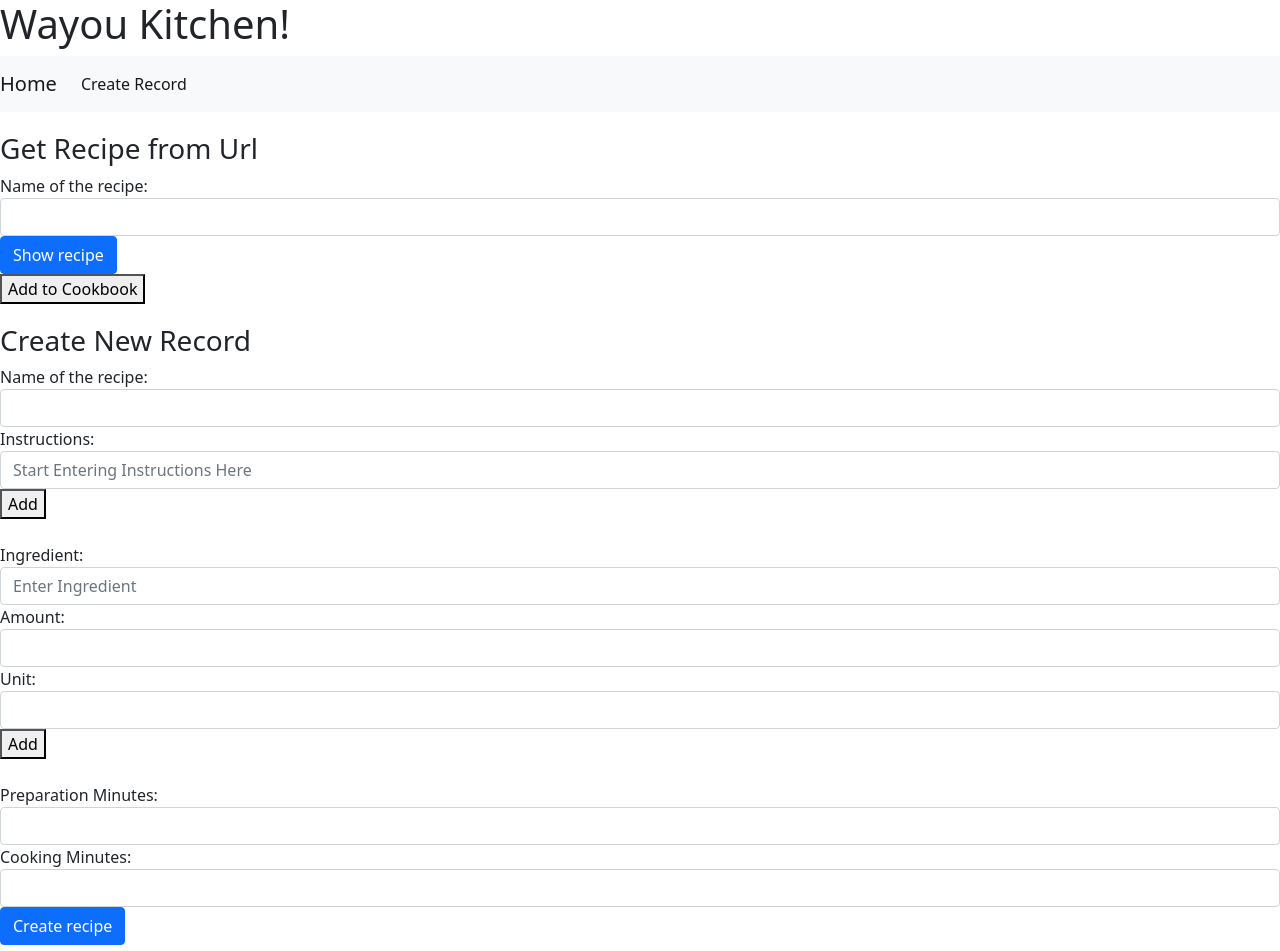
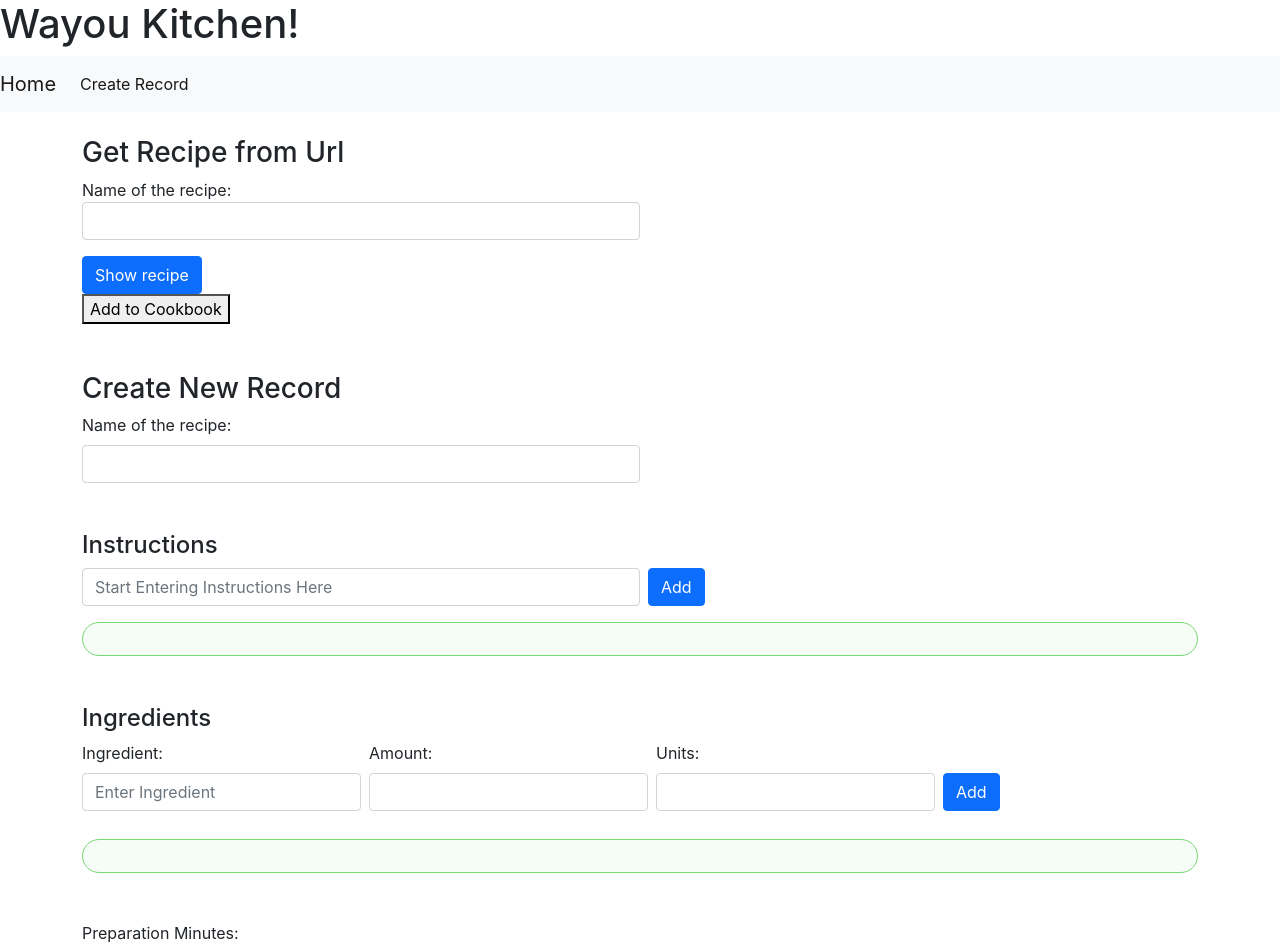
Before and after one commit to justjohnd/wayou-kitchen, a React (Create React App) app in the folder client/: page /create in a window 1280 px wide. Shown: the top 951 px of the page. Built offline with nearby package versions, Linux system fonts and the light colour scheme.

Commit message:
Style Create page, add components

```diff
--- a/client/src/components/create.js
+++ b/client/src/components/create.js
@@ -4,6 +4,7 @@ import { v4 as uuidv4 } from 'uuid';
 
 import IngredientsInputs from './ingredientsInputs';
 import InstructionsInputs from './instructionsInputs';
+import Input from './input';
 
 // This will require to npm install axios
 import axios from 'axios';
@@ -213,19 +214,17 @@ export default function Create() {
   // This following section will display the form that takes the input from the user.
   // render() {
   return (
-    <div style={{ marginTop: 20 }}>
+    <div className="my-5 container">
       <h3>Create New Record</h3>
       <form onSubmit={handleAddRecipe}>
-        <div className="form-group">
-          <label>Name of the recipe: </label>
-          <input
+        <Input
+          label="Name of the recipe:"
+          wrapperClassName="mb-5"
           name="title"
           type="text"
-            className="form-control"
           value={newRecipe.title}
           onChange={(e) => handleData(e)}
         />
-        </div>
         <InstructionsInputs
           data={data}
           dataArray={dataArray}
@@ -247,34 +246,25 @@ export default function Create() {
           deleteIngredientCallback={deleteIngredientCallback}
           insertIngredientCallback={insertIngredientCallback}
         />
-        <div className="form-group">
-          <label>Preparation Minutes: </label>
-          <input
+        <Input
+          label="Preparation Minutes:"
+          wrapperClassName="mb-3"
           name="preparationMinutes"
           type="text"
-            className="form-control"
           value={newRecipe.preparationMinutes}
           onChange={(e) => handleData(e)}
         />
-        </div>
-        <div className="form-group">
-          <label>Cooking Minutes: </label>
-          <input
+        <Input
+          label="Cooking Minutes: "
+          wrapperClassName="mb-5"
           name="cookingMinutes"
           type="text"
-            className="form-control"
           value={newRecipe.cookingMinutes}
           onChange={(e) => handleData(e)}
         />
-        </div>
-
-        <div className="form-group">
-          <input
-            type="submit"
-            value="Create recipe"
-            className="btn btn-primary"
-          />
-        </div>
+        <button type="submit" className="btn btn-primary">
+          Create Recipe
+        </button>
       </form>
     </div>
   );
--- a/client/src/components/dataField.js
+++ /dev/null
@@ -1,22 +0,0 @@
-import React from 'react';
-
-function DataField(props) {
-
-  return (
-    <div>
-      <div className="step-number">{props.index + 1}</div>
-      <input
-        onChange={(e) => props.editInstruction(props.index, e.target.value)}
-        value={props.dataArray[props.index]}
-      />
-      <button onClick={e => {
-        props.deleteInstruction(e, props.index);
-        }}>Delete</button>
-      <button onClick={e => props.insertInstruction(e, props.index)}>
-        Insert Step Above
-      </button>
-    </div>
-  );
-}
-
-export default DataField;
--- a/client/src/components/ingredientDataField.js
+++ b/client/src/components/ingredientDataField.js
@@ -44,16 +44,16 @@ function IngredientDataField(props) {
         value={props.editIngredient.unit}
       />
       <button
+        className="btn btn-secondary ms-2 mb-1"
         onClick={(e) => {
           props.deleteIngredient(e, props.index);
         }}
       >
         Delete
       </button>
-      <button onClick={(e) => props.insertIngredient(e, props.index)}>
-        Insert Step Above
+      <button className="btn btn-secondary ms-2 mb-1" onClick={handleEdit}>
+        {isVisible === true ? 'Edit' : 'Save'}
       </button>
-      <button onClick={handleEdit}>{isVisible === true ? "Edit" : "Save"}</button>
     </div>
   );
 }
--- a/client/src/components/ingredientInput.js
+++ b/client/src/components/ingredientInput.js
@@ -1,10 +1,18 @@
 import React from 'react';
+import Input from './input';
 
 export default function IngredientInput(props) {
 
   return (
-    <div>
-      {props.isVisible && (<div>{props.inputName}: {props.inputValue}</div>)}
+    <div className="d-inline-block me-2">
+      {props.isVisible &&
+        (<Input
+          disabled="disabled"
+          type="text"
+          fieldWidth="w-100"
+          label={props.inputName}
+          value={props.inputValue}
+        />)}
       {!props.isVisible && (
         <input
           className={props.className}
--- a/client/src/components/ingredientsInputs.js
+++ b/client/src/components/ingredientsInputs.js
@@ -1,5 +1,6 @@
 import React from 'react';
 import IngredientDataField from './ingredientDataField';
+import Input from './input';
 
 export default function IngredientsInputs(props) {
     function deleteIngredient(e, id) {
@@ -13,46 +14,46 @@ export default function IngredientsInputs(props) {
     }
 
   return (
-    <div className="form-group">
-      <div>
-        <label>Ingredient:</label>
-        <input
+    <div className="form-group mb-5">
+      <h4>Ingredients</h4>
+      <Input
+        label="Ingredient:"
+        wrapperClassName="d-inline-block"
+        fieldWidth="w-25"
         name="nameClean"
         type="text"
-          className="form-control"
         value={props.ingredient.nameClean}
         onChange={(e) => {
           props.handleIngredientCallback(e);
         }}
         placeholder="Enter Ingredient"
       />
-      </div>
-      <div>
-        <label>Amount:</label>
-        <input
+      <Input
+        label="Amount:"
+        wrapperClassName="d-inline-block ms-2"
+        fieldWidth="w-25"
         name="amount"
         type="number"
-          className="form-control"
         value={props.ingredient.amount}
-          onChange={(e) => props.handleIngredientCallback(e)}
+        onChange={(e) => {
+          props.handleIngredientCallback(e);
+        }}
         placeholder=""
       />
-      </div>
-      <div>
-        <label>Unit:</label>
-        <input
+      <Input
+        label="Units:"
+        wrapperClassName="d-inline-block ms-2"
+        fieldWidth="w-25"
         name="unit"
         type="text"
-          className="form-control"
         value={props.ingredient.unit}
         onChange={(e) => {
           props.handleIngredientCallback(e);
         }}
         placeholder=""
       />
-      </div>
-
       <button
+        className="btn btn-primary d-inline-block ms-2 mb-1"
         onClick={(e) => {
           e.preventDefault();
           props.addIngredientCallback();
@@ -63,7 +64,7 @@ export default function IngredientsInputs(props) {
 
       <br />
       <br />
-      <section className="output">
+      <section className="output output-wrapper">
         {props.ingredients &&
           props.ingredients.map((ingredient, index) => (
             <IngredientDataField
--- /dev/null
+++ b/client/src/components/input.js
@@ -0,0 +1,20 @@
+import React from 'react';
+
+export default function Input(props) {
+
+  return (
+    <div
+    className={`${props.fieldWidth || "w-50"} ${props.wrapperClassName}`}>
+        <label className={`form-label ${props.labelClassName}`}>{props.label}</label>
+        <input
+          disabled={props.disabled ? "disabled" : ""}
+          name={props.name}
+          type={props.type}
+          className={`form-control ${props.inputClassName}`}
+          value={props.value}
+          onChange={props.onChange}
+          placeholder={props.placeholder}
+        />
+      </div>
+  );
+      }
--- /dev/null
+++ b/client/src/components/instructionOutput.js
@@ -0,0 +1,33 @@
+import React from 'react';
+import Input from './input';
+import '../index.css';
+
+function InstructionOutput(props) {
+
+  return (
+    <div>
+      <div className="step-number d-inline-block">{props.index + 1}</div>
+      <Input
+        wrapperClassName="d-inline-block ms-2"
+        onChange={(e) => props.editInstruction(props.index, e.target.value)}
+        value={props.dataArray[props.index]}
+      />
+      <button
+        className="btn btn-secondary ms-2 d-inline-block mb-1"
+        onClick={(e) => {
+          props.deleteInstruction(e, props.index);
+        }}
+      >
+        Delete
+      </button>
+      <button
+        className="btn btn-secondary ms-2 d-inline-block mb-1"
+        onClick={(e) => props.insertInstruction(e, props.index)}
+      >
+        Insert Step Above
+      </button>
+    </div>
+  );
+}
+
+export default InstructionOutput;
--- a/client/src/components/instructionsInputs.js
+++ b/client/src/components/instructionsInputs.js
@@ -1,5 +1,6 @@
 import React from 'react';
-import DataField from './dataField';
+import InstructionOutput from './instructionOutput';
+import Input from './input';
 
 export default function InstructionsInputs(props) {
     function editInstruction(index, value) {
@@ -16,28 +17,39 @@ export default function InstructionsInputs(props) {
       props.insertInstructionCallback(idx);
     }
 
+    function handleKeyUp(e) {
+      if (e.keyCode === 13) {
+        e.preventDefault();
+        props.addInstructionCallback();
+      }
+    }
+
   return (
-    <div className="form-group">
-      <label>Instructions: </label>
-      <input
+    <div className="form-group mb-5">
+        <h4>Instructions</h4>
+        <Input
+          wrapperClassName="d-inline-block mb-3"
+          labelClassName="d-none"
           name="instruction"
           type="text"
-        className="form-control"
           value={props.data}
-        onChange={ e => {props.handleInstructionCallback(e);}}
+          onChange={(e) => props.handleInstructionCallback(e)}
           placeholder="Start Entering Instructions Here"
         />
-        <button onClick={e => {
+        <button
+          className="btn btn-primary d-inline-block ms-2 mb-1"
+          onKeyUp={handleKeyUp}
+          onClick={(e) => {
             e.preventDefault();
             props.addInstructionCallback();
-        }}>Add</button>
-
-      <br />
-      <br />
-      <section className="output">
+          }}
+        >
+          Add
+        </button>
+      <section className="output output-wrapper">
         {props.dataArray &&
           props.dataArray.map((item, index) => (
-            <DataField
+            <InstructionOutput
               key={index}
               index={index}
               dataArray={props.dataArray}
--- a/client/src/components/urlSearch.js
+++ b/client/src/components/urlSearch.js
@@ -48,15 +48,15 @@ export default function UrlSearch() {
   }
 
     return (
-      <div style={{ marginTop: 20 }}>
+      <div className="mt-4 container">
         <h3>Get Recipe from Url</h3>
         <form onSubmit={handleShowRecipe}>
-          <div className="form-group">
+          <div className="form-group mb-3">
             <label>Name of the recipe: </label>
             <input
               name="url"
               type="text"
-              className="form-control"
+              className="form-control w-50"
               value={url}
               onChange={(e) => handleData(e)}
             />
--- a/client/src/index.css
+++ b/client/src/index.css
@@ -11,3 +11,10 @@ code {
   font-family: source-code-pro, Menlo, Monaco, Consolas, 'Courier New',
     monospace;
 }
+
+.output-wrapper {
+  background-color: #77d97010;
+  border: 1px solid #77d970;
+  border-radius: 20px;
+  padding: 1em;
+}
```
Lines whose indentation alone changed are shown as unchanged.
